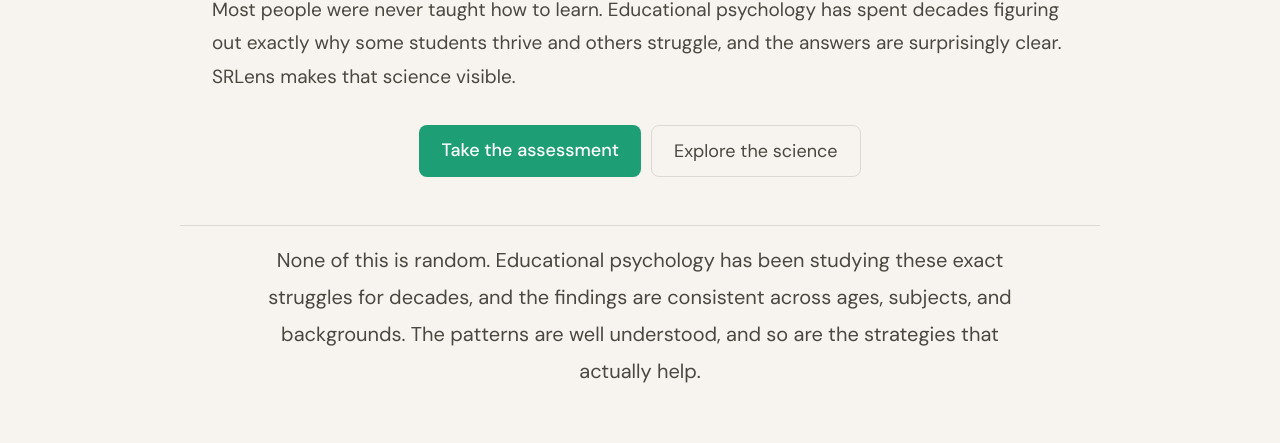
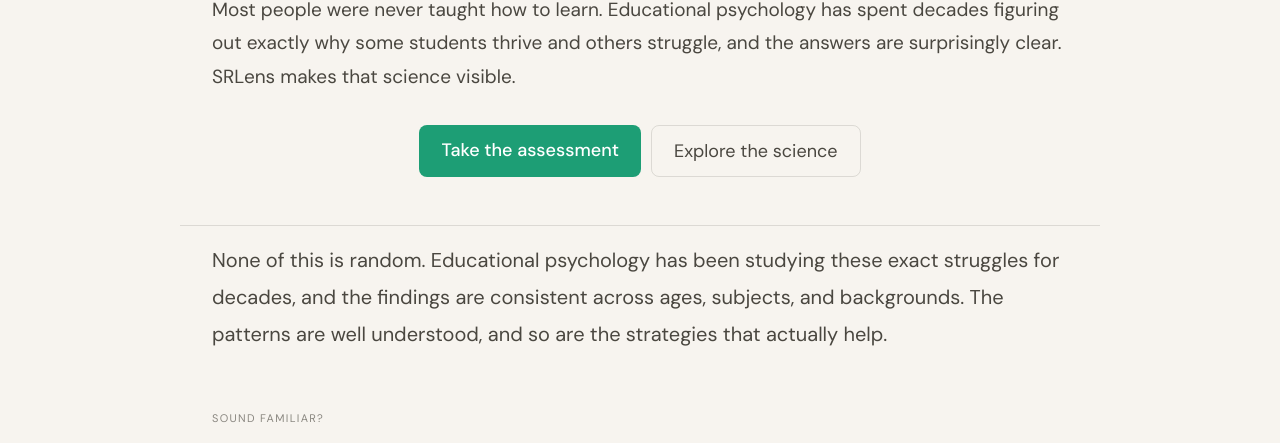
Before and after one commit to akkuselif/srlens, a plain HTML site: page index.html in a window 1280 px wide. Shown: the part 297-740 px from the top of the page. Drawn offline with nearby package versions, Linux system fonts and the light colour scheme.

Commit message:
revert bridge centering — left aligned full width

```diff
--- a/index.html
+++ b/index.html
@@ -300,8 +300,8 @@
   }
 
   /* EP BRIDGE */
-  .ep-bridge { max-width: 920px; margin: 0 auto; padding: 16px 2rem 16px; text-align: center; }
-  .ep-bridge p { font-size: 20px; color: var(--ink-2); line-height: 1.85; max-width: 760px; margin: 0 auto; }
+  .ep-bridge { max-width: 920px; margin: 0 auto; padding: 16px 2rem 16px; }
+  .ep-bridge p { font-size: 20px; color: var(--ink-2); line-height: 1.85; max-width: 920px; }
 
   /* FOOTER */
   footer {
```
